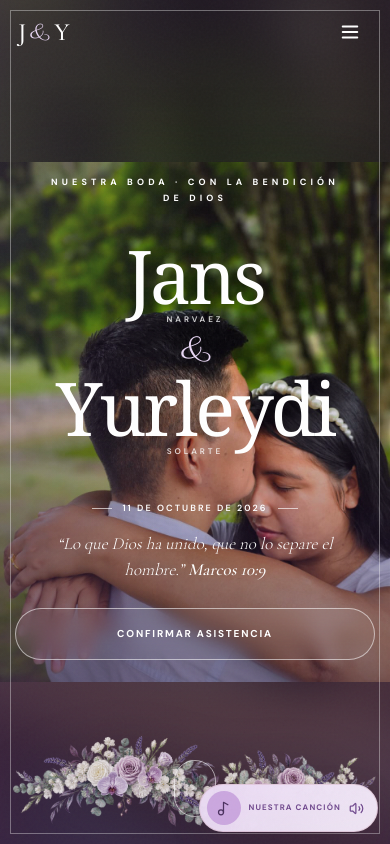
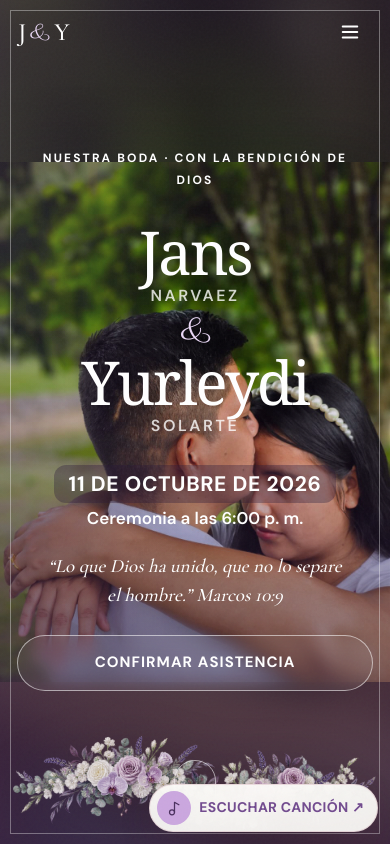
Before and after one commit to Andres-back/Boda2, a Next.js app: page / in a window 390 px wide. Both pictures are taken after a click on the button "ABRIR INVITACIÓN". Shown: the top 844 px of the page. Built offline with nearby package versions, Linux system fonts and the light colour scheme; no server answers; the database is empty.

Commit message:
Improve wedding invitation readability and link requested song

```diff
--- a/src/components/wedding/WeddingInvitation.module.css
+++ b/src/components/wedding/WeddingInvitation.module.css
@@ -501,3 +501,87 @@
   .page *, .page *::before, .page *::after { scroll-behavior: auto !important; animation-duration: 0.01ms !important; animation-iteration-count: 1 !important; transition-duration: 0.01ms !important; }
   .heroMedia, .promiseMedia, .celebrationMedia { transform: none !important; }
 }
+
+/* Guest-facing details must remain readable without zooming. */
+.page { font-size: 18px; font-weight: 400; }
+.eyebrow { font-size: 13px; letter-spacing: 0.16em; }
+.sectionCopy { max-width: 690px; font-size: 19px; line-height: 1.55; }
+.primaryButton, .outlineButton, .ghostButton { min-height: 56px; font-size: 15px; letter-spacing: 0.07em; line-height: 1.3; text-align: center; }
+.entranceLabel { font-size: 13px; letter-spacing: 0.18em; }
+.entrance h1 small { margin-top: 0.15em; font-size: 15px; letter-spacing: 0.16em; }
+.entranceMessage { font-size: 20px; line-height: 1.43; }
+.entranceDate { max-width: 440px; font-size: 16px; line-height: 1.45; letter-spacing: 0.05em; }
+.navLinks a, .desktopLinks a { font-size: 13px; letter-spacing: 0.09em; }
+.page .navLinks a, .page .navLinks button { font-size: 14px; letter-spacing: 0.04em; text-align: left; }
+.musicControl > span:nth-child(2) { font-size: 12px; letter-spacing: 0.04em; }
+.heroKicker { font-size: 13px; letter-spacing: 0.18em; }
+.heroNames small { font-size: 16px; letter-spacing: 0.16em; }
+.heroDate { display: block; width: fit-content; max-width: 100%; margin: 28px auto 4px; padding: 6px 15px; border-radius: 12px; background: rgba(42, 23, 56, 0.35); font-size: clamp(20px, 2.4vw, 28px); font-weight: 700; line-height: 1.25; letter-spacing: 0.03em; text-wrap: balance; }
+.heroDate::before, .heroDate::after { display: none; }
+.heroTime { margin: 0 auto 22px; font-size: clamp(17px, 2vw, 21px); font-weight: 600; line-height: 1.35; }
+.heroQuote { font-size: 21px; }
+.promiseContent cite, .celebrationContent cite { font-size: 14px; letter-spacing: 0.13em; }
+.dateFeature { position: relative; z-index: 2; display: grid; justify-items: center; gap: 8px; width: min(760px, 100%); margin: -16px auto 30px; padding: 25px 28px; border: 1px solid rgba(114, 75, 143, 0.18); border-radius: 22px; background: rgba(255, 254, 251, 0.78); box-shadow: 0 16px 44px rgba(81, 49, 102, 0.09); text-align: center; }
+.dateFeature strong { color: var(--cocoa); font: 500 clamp(28px, 4vw, 42px)/1.2 var(--serif); text-transform: capitalize; }
+.dateFeature span { color: var(--mauve); font-size: 20px; font-weight: 700; line-height: 1.3; }
+.countdown span { font-size: 14px; letter-spacing: 0.12em; }
+.calendarLine { margin-top: 28px; font-size: 18px; letter-spacing: 0.06em; text-transform: capitalize; }
+.eventBody > p:not(.eyebrow) { font-size: 18px; line-height: 1.5; }
+.eventMeta { gap: 10px 22px; }
+.eventMeta span { font-size: 17px; line-height: 1.4; letter-spacing: 0.02em; text-transform: none; overflow-wrap: anywhere; }
+.eventMeta span:first-child { font-size: 20px; font-weight: 700; }
+.storyCopy > p:not(.eyebrow) { font-size: 19px; line-height: 1.55; }
+.rsvpHelp { font-size: 17px; }
+.footer > small { max-width: 700px; margin: 10px auto 0; font-size: 16px; line-height: 1.5; letter-spacing: 0.03em; text-transform: none; }
+.footer cite { font-size: 14px; }
+
+@media (max-width: 760px) {
+  .entrance { overflow-y: auto; place-items: start center; }
+  .entranceCard { margin-block: auto; }
+  .sectionCopy { font-size: 18px; }
+  .hero { min-height: max(100svh, 750px); }
+  .heroContent { padding: 100px 0 105px; }
+  .heroKicker { max-width: 340px; font-size: 12px; }
+  .heroNames { font-size: clamp(52px, 16vw, 76px); }
+  .heroDate { margin-top: 20px; font-size: clamp(20px, 5.4vw, 24px); }
+  .heroQuote { font-size: 19px; }
+  .dateFeature { margin-top: -12px; padding: 22px 16px; }
+  .dateFeature strong { font-size: clamp(27px, 8vw, 38px); }
+  .dateFeature span { font-size: 19px; }
+  .countdown span { font-size: 13px; }
+  .calendarLine { font-size: 18px; }
+  .eventImage { height: clamp(320px, 96vw, 550px); }
+  .eventBody > p:not(.eyebrow) { font-size: 18px; }
+  .storyCopy > p:not(.eyebrow) { font-size: 18px; }
+  .celebrationContent > p:not(.eyebrow) { font-size: 20px; }
+}
+
+@media (max-width: 420px) {
+  .entranceCard { padding: 58px 20px 40px; }
+  .entrance h1 { font-size: clamp(44px, 13vw, 55px); }
+  .entranceMessage { font-size: 18px; line-height: 1.4; }
+  .entranceMessage strong { font-size: 20px; }
+  .entranceDate { font-size: 15px; letter-spacing: 0.02em; }
+  .heroContent { width: calc(100% - 34px); }
+  .heroNames { font-size: clamp(50px, 15.5vw, 64px); }
+}
+
+@media (max-width: 420px) and (max-height: 680px) {
+  .entranceCard { padding: 36px 20px 30px; }
+  .entranceMessage { font-size: 17px; line-height: 1.35; }
+  .entranceMessage strong { font-size: 18px; }
+  .entranceDate { margin-top: 14px; }
+}
+
+/* Slightly heavier serif text and a compact floating music link aid older guests. */
+.entranceMessage { color: #584465; font-weight: 500; }
+.heroQuote { font-weight: 500; }
+.dateFeature strong { font-weight: 700; }
+.footer blockquote { color: rgba(255, 255, 255, 0.82); font-weight: 500; }
+.musicControl > span:nth-child(2) { font-size: 14px; letter-spacing: 0.02em; }
+
+@media (max-width: 420px) and (max-height: 680px) {
+  .entranceFloral, .entranceRings { display: none; }
+  .entranceCard { overflow: visible; }
+  .entranceCard::before { pointer-events: none; }
+}
--- a/src/components/wedding/WeddingInvitation.tsx
+++ b/src/components/wedding/WeddingInvitation.tsx
@@ -10,8 +10,6 @@ import {
   ChevronRight,
   Menu,
   Music2,
-  Volume2,
-  VolumeX,
   X,
 } from "lucide-react";
 import styles from "./WeddingInvitation.module.css";
@@ -27,7 +25,7 @@ export type WeddingInvitationProps = {
 };
 
 type Countdown = { days: number; hours: number; minutes: number; seconds: number };
-const WEDDING_SONG_ID = "OztF4T5FSnQ";
+const WEDDING_SONG_ID = "Hi31PDV4YhA";
 
 const chapters = [
   "Nuestro día",
@@ -68,9 +66,7 @@ export function WeddingInvitation({ ctaHref, ctaLabel, event, isAdmin, isLoggedI
   const root = useRef<HTMLDivElement>(null);
   const navRef = useRef<HTMLElement>(null);
   const menuRef = useRef<HTMLButtonElement>(null);
-  const musicFrame = useRef<HTMLIFrameElement>(null);
   const [opened, setOpened] = useState(false);
-  const [musicPlaying, setMusicPlaying] = useState(false);
   const [menuOpen, setMenuOpen] = useState(false);
   useEffect(() => {
     if (!menuOpen) return;
@@ -185,26 +181,9 @@ export function WeddingInvitation({ ctaHref, ctaLabel, event, isAdmin, isLoggedI
   }, [lightbox]);
 
 
-  const sendMusicCommand = (command: "playVideo" | "pauseVideo") => {
-    musicFrame.current?.contentWindow?.postMessage(
-      JSON.stringify({ event: "command", func: command, args: [] }),
-      "https://www.youtube-nocookie.com"
-    );
-  };
-
   const openInvitation = () => {
     setOpened(true);
-    setMusicPlaying(true);
-    sendMusicCommand("playVideo");
     window.requestAnimationFrame(() => window.scrollTo(0, 0));
-  };
-
-  const toggleMusic = () => {
-    setMusicPlaying((current) => {
-      const next = !current;
-      sendMusicCommand(next ? "playVideo" : "pauseVideo");
-      return next;
-    });
   };
 
   const closeMenu = () => setMenuOpen(false);
@@ -230,7 +209,7 @@ export function WeddingInvitation({ ctaHref, ctaLabel, event, isAdmin, isLoggedI
           <button type="button" className={styles.primaryButton} onClick={openInvitation}>
             Abrir invitación
           </button>
-          <p className={styles.entranceDate}>{details.numericDate} &nbsp;—&nbsp; {event.ciudad}</p>
+          <p className={styles.entranceDate}>{details.date} · {details.ceremonyTime} · {event.ciudad}</p>
         </div>
       </div>
 
@@ -256,28 +235,16 @@ export function WeddingInvitation({ ctaHref, ctaLabel, event, isAdmin, isLoggedI
         </button>
       </nav>
 
-      <iframe
-        ref={musicFrame}
-        className={styles.musicFrame}
-        src={`https://www.youtube-nocookie.com/embed/${WEDDING_SONG_ID}?enablejsapi=1&autoplay=0&controls=0&loop=1&playlist=${WEDDING_SONG_ID}&playsinline=1&rel=0`}
-        title="Canción de Jans y Yurleydi"
-        allow="autoplay; encrypted-media"
-        referrerPolicy="strict-origin-when-cross-origin"
-        onLoad={() => {
-          if (opened && musicPlaying) sendMusicCommand("playVideo");
-        }}
-      />
-      <button
-        type="button"
-        className={`${styles.musicControl} ${opened ? styles.musicControlVisible : ""} ${musicPlaying ? styles.musicControlPlaying : ""}`}
-        onClick={toggleMusic}
-        aria-label={musicPlaying ? "Pausar nuestra canción" : "Reproducir nuestra canción"}
-        aria-pressed={musicPlaying}
+      <a
+        className={`${styles.musicControl} ${opened ? styles.musicControlVisible : ""}`}
+        href={`https://www.youtube.com/watch?v=${WEDDING_SONG_ID}`}
+        target="_blank"
+        rel="noopener noreferrer"
+        aria-label="Escuchar nuestra canción en YouTube (abre una pestaña nueva)"
       >
         <span className={styles.musicIcon}><Music2 size={15} /></span>
-        <span>Nuestra canción</span>
-        {musicPlaying ? <Volume2 size={15} /> : <VolumeX size={15} />}
-      </button>
+        <span>Escuchar canción ↗</span>
+      </a>
 
       <aside className={`${styles.chapterHud} ${opened ? styles.chapterHudVisible : ""}`} aria-hidden>
         <span>{String(activeChapter + 1).padStart(2, "0")}</span>
@@ -299,6 +266,7 @@ export function WeddingInvitation({ ctaHref, ctaLabel, event, isAdmin, isLoggedI
               Yurleydi <small>Solarte</small>
             </h2>
             <p data-hero-line className={styles.heroDate}>{details.date}</p>
+            <p data-hero-line className={styles.heroTime}>Ceremonia a las {details.ceremonyTime}</p>
             <p data-hero-line className={styles.heroQuote}>“Lo que Dios ha unido, que no lo separe el hombre.” <strong>Marcos 10:9</strong></p>
             {isAdmin ? <a data-hero-line className={styles.outlineButton} href="#historia">Nuestra historia</a> : <Link data-hero-line className={styles.outlineButton} href={ctaHref}>{ctaLabel}</Link>}
           </div>
@@ -324,6 +292,9 @@ export function WeddingInvitation({ ctaHref, ctaLabel, event, isAdmin, isLoggedI
               <h2 className={styles.sectionTitle}>Cada vez <em>más cerca</em></h2>
               <p className={styles.sectionCopy}>El {details.shortDate} comenzará un nuevo capítulo. Nos hará muy felices vivirlo contigo.</p>
             </header>
+            <div className={styles.dateFeature} data-reveal>
+              <strong>{details.calendarDate}</strong><span>Ceremonia a las {details.ceremonyTime}</span>
+            </div>
             <Image className={styles.sectionDivider} src="/wedding/generated-divider.png" alt="" width={2172} height={724} />
             <div className={styles.countdown} data-reveal>
               {countdownItems.map(([value, label]) => (
```
